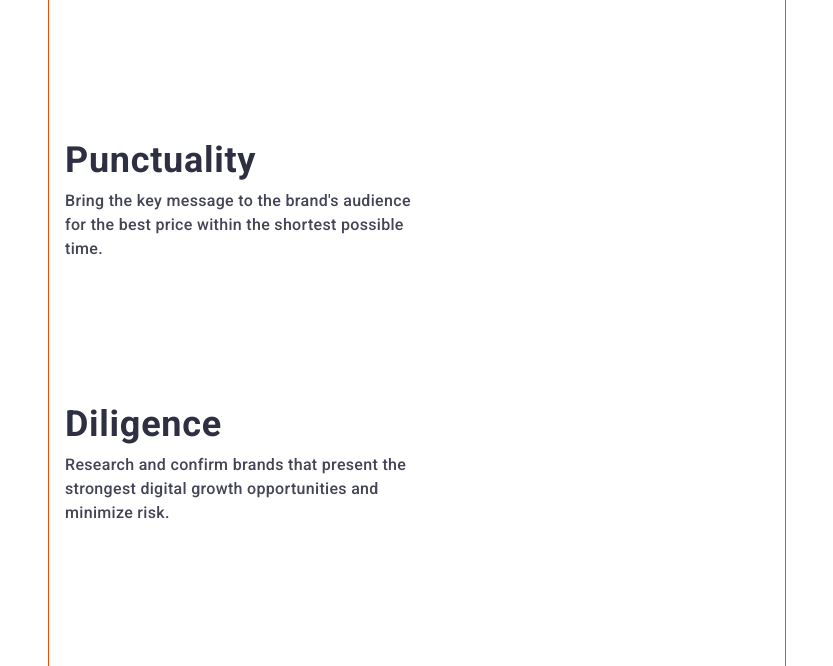
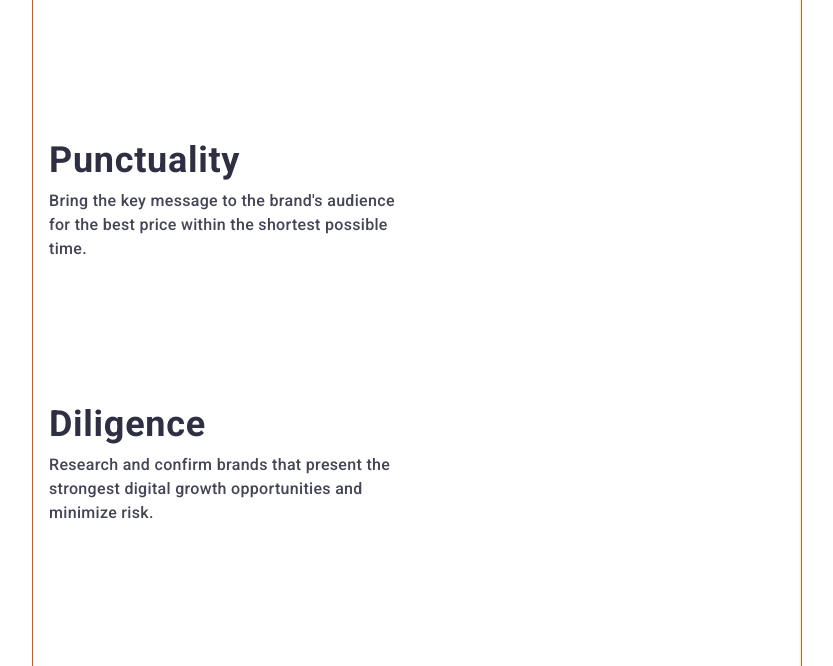
Before and after one commit to OlgaBilynska/WebStudio-Markup-Project, a plain HTML site: page index.html in a window 1280 px wide. Shown: the part 733-1399 px from the top of the page, without its empty margins (223-1056 px from the left). Drawn offline with nearby package versions, Linux system fonts and the light colour scheme.

Commit message:
flex features

```diff
--- a/css/mobile.css
+++ b/css/mobile.css
@@ -1,6 +1,6 @@
 @media screen and (min-width: 428px) {
   .container {
-    width: 396px;
+    width: 428px;
     margin-left: auto;
     margin-right: auto;
   }
--- a/css/tablet.css
+++ b/css/tablet.css
@@ -1,6 +1,6 @@
 @media screen and (min-width: 768px) {
   .container {
-    width: 736px;
+    width: 768px;
   }
 
   .mob-menu {
```
